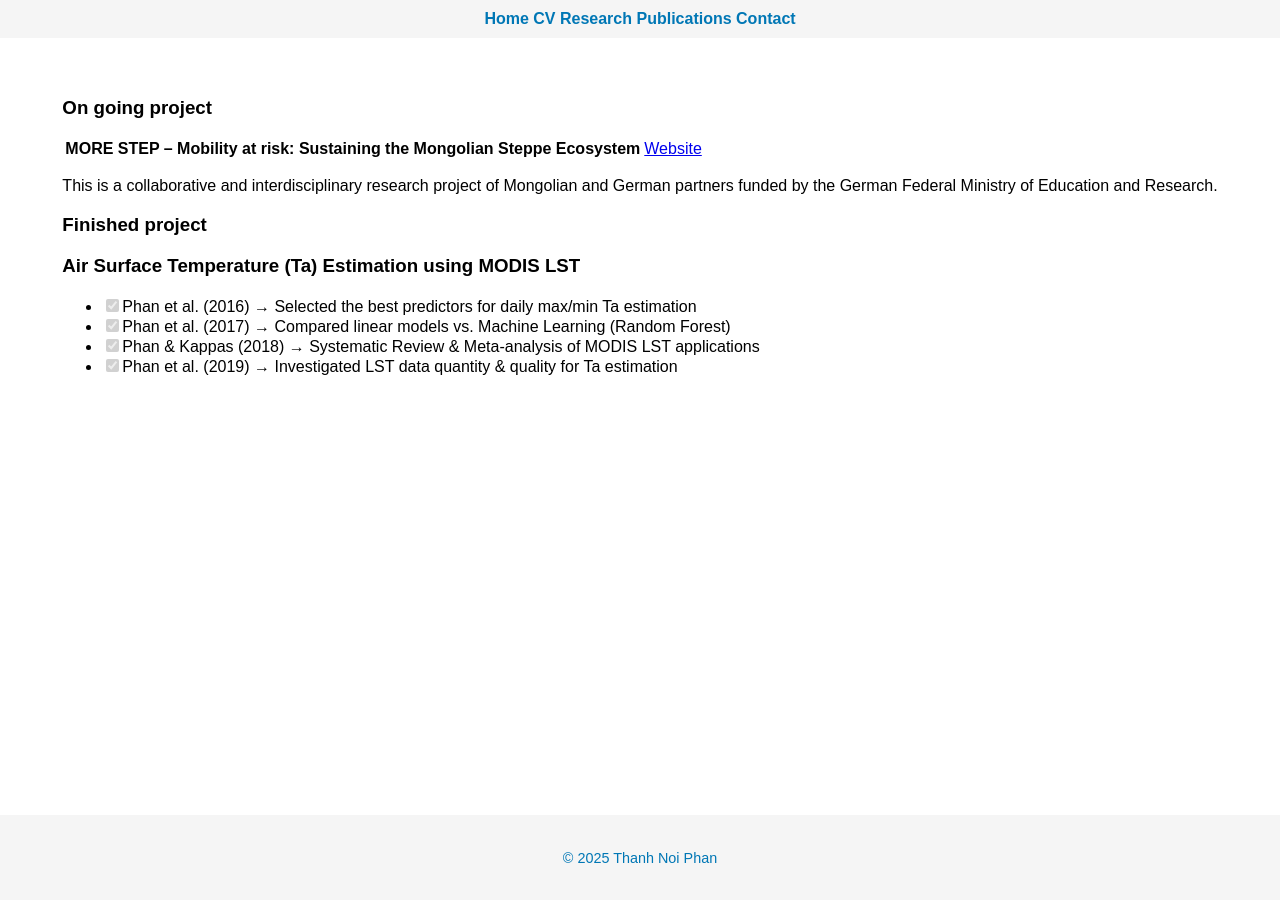
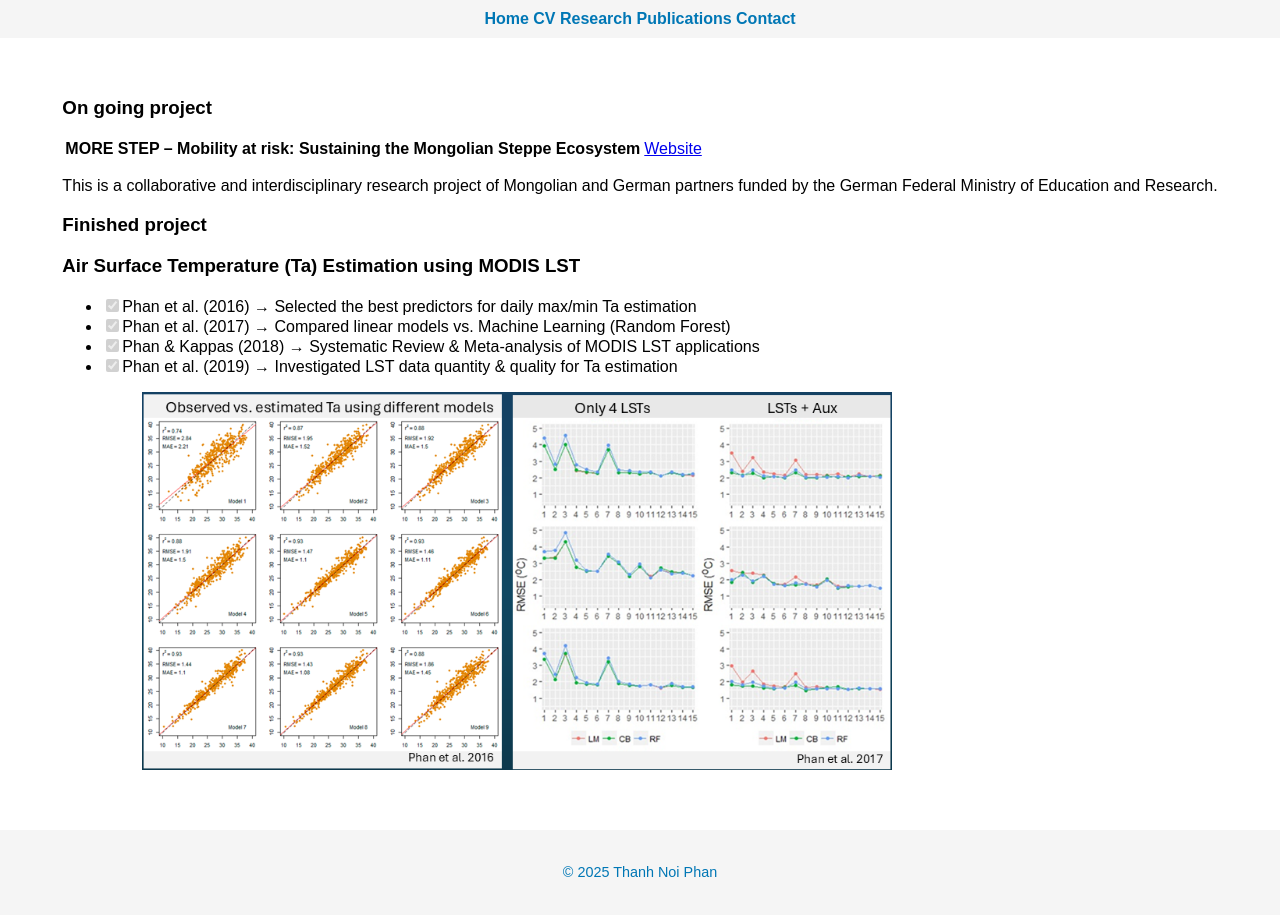
Before and after one commit to thanhnoiphan/thanhnoiphan.github.io, a Jekyll site: the page built from research.md, in a window 1280 px wide. Built offline with Jekyll 4.4.1, drawn with Linux system fonts in a browser that asks for light colours; nearby versions of some CDN libraries; a script that is not in the unit is left out.

Commit message:
Update research.md

```diff
--- a/research.md
+++ b/research.md
@@ -22,3 +22,4 @@ This is a collaborative and interdisciplinary research project of Mongolian and
 → Systematic Review & Meta-analysis of MODIS LST applications
 - [x] Phan et al. (2019)
 → Investigated LST data quantity & quality for Ta estimation
+> <img src='https://github.com/thanhnoiphan/thanhnoiphan.github.io/blob/main/assets/images/prj1_Ta_estimation.png' width='750'>
```
